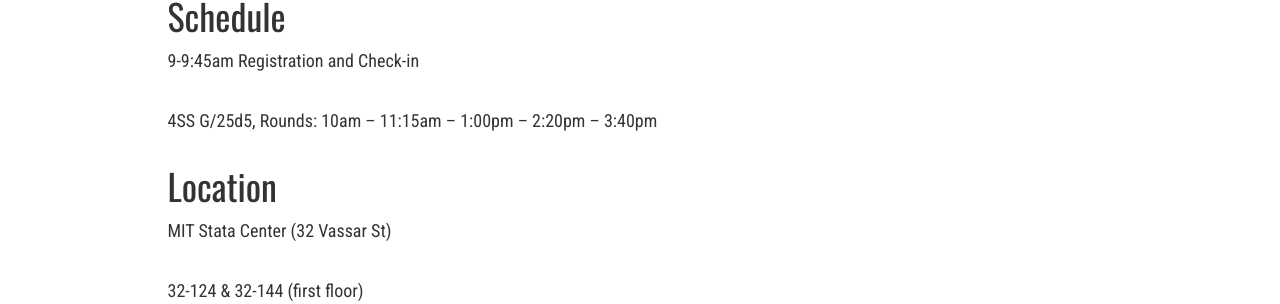
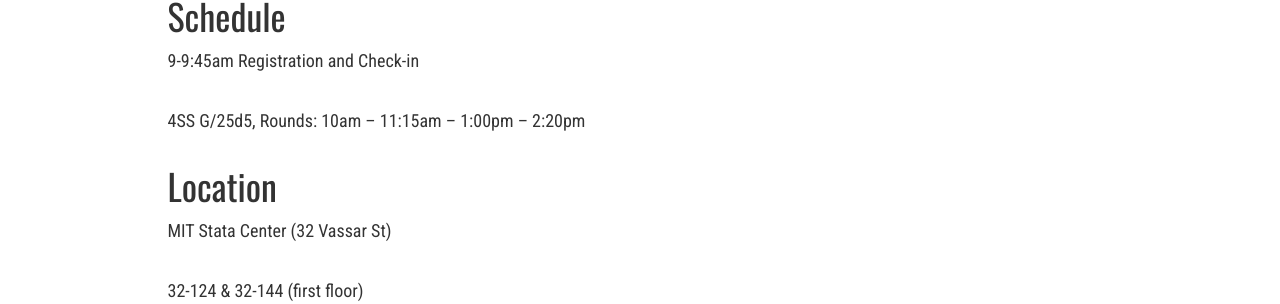
Before and after one commit to Tech-Chess/tech-chess.github.io, a Jekyll site: the page built from _posts/2018-11-11-FallTournament.md, in a window 1280 px wide and 1400 px high, scrolled down 824 px. Shown: the part 150-454 px from the top of the window. Built offline with Jekyll 4.4.1, drawn with Linux system fonts in a browser that asks for light colours; nearby versions of some CDN libraries.

```diff
--- a/_posts/2018-11-11-FallTournament.md
+++ b/_posts/2018-11-11-FallTournament.md
@@ -17,7 +17,7 @@ Previous results are linked [here](http://www.uschess.org/datapage/event-search.
 
 9-9:45am Registration and Check-in
 
-4SS G/25d5, Rounds: 10am -- 11:15am -- 1:00pm -- 2:20pm -- 3:40pm
+4SS G/25d5, Rounds: 10am -- 11:15am -- 1:00pm -- 2:20pm
 
 
 # Location
@@ -45,6 +45,8 @@ Open: $200-100-50
 U1800: $120-60-30
 
 U1400: $80-40-20
+
+Unrated: $
 
 Calculation based on 50 paid entries, adjusted accordingly.
 
```
Also changed, not shown: other parts of _posts/2018-11-11-FallTournament.md (+1 -1 lines).
